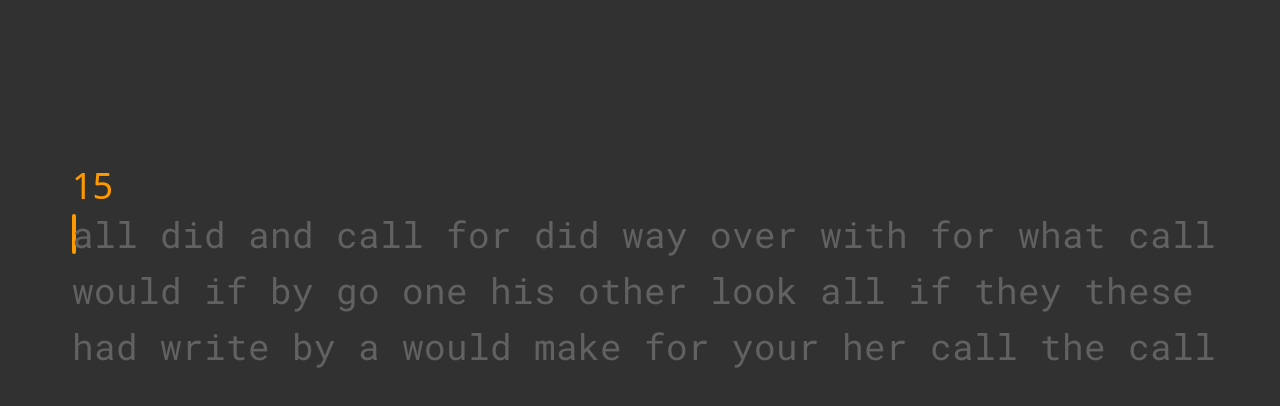
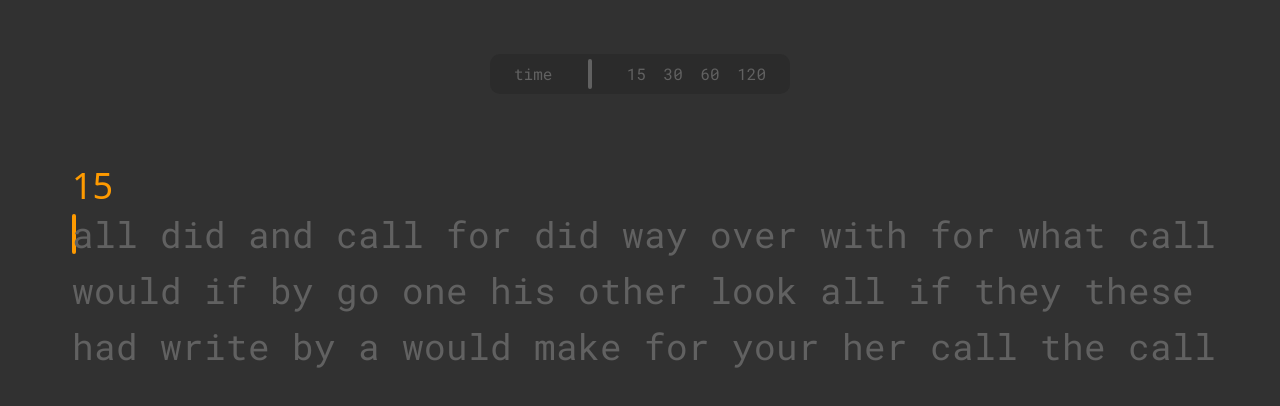
Before and after one commit to vikasgodara290/Typist, a React (Vite) app in the folder frontend/: page / in a window 1280 px wide. Shown: the part 106-512 px from the top of the page. Built offline with nearby package versions, Linux system fonts and the light colour scheme.

Commit message:
add : timer tool bar component

```diff
--- a/frontend/src/App.tsx
+++ b/frontend/src/App.tsx
@@ -7,11 +7,12 @@ import SpeedGraph from "./components/SpeedGraph";
 import { LetterTrackingType, SpeedDataBySecondType } from "./types";
 
 import "./app.css";
+import ToolBar from "./components/ToolBar";
 
 function App() {
+    const initialTimer = useRef<number>(15);
     const [timer, setTimer] = useState<number>(15);
     const timerIntervalRef = useRef<number>(timer);
-    const initialTimer = useRef<number>(15);
     const [timerStart, setTimerStart] = useState<boolean>(false);
     const [typingSpeed, setTypingSpeed] = useState<number>(0);
     const [speedDataBySecond, setSpeedDataBySecond] = useState<
@@ -102,6 +103,9 @@ function App() {
                 />
             ) : (
                 <>
+                    <div className="absolute mt-40 mx-auto left-0 right-0 top-0 bottom-0 w-[300px] h-10">
+                        <ToolBar setTimer={setTimer} initialTimer={initialTimer}/>
+                    </div>
                     <Timer timer={timer} />
                     <Words
                         noOfWords={50}
--- a/frontend/src/components/Letter.tsx
+++ b/frontend/src/components/Letter.tsx
@@ -119,7 +119,7 @@ const Letter = ({
 
     return (
         <div
-            className={`${letterColor} w-5.5 h-14 roboto-mono-400`}
+            className={`${letterColor} w-5.5 h-14 roboto-mono-400 p-0 m-0`}
             ref={letterRef}
         >
             {letter && letter}
--- a/frontend/src/components/SpeedGraph.tsx
+++ b/frontend/src/components/SpeedGraph.tsx
@@ -31,7 +31,6 @@ const SpeedGraph = ({
         wrong: number;
     }>({ total: 0, correct: 0, wrong: 0 });
     const accuracy = useRef<number>(0);
-console.log(totalIncorrectLetterP);
 
     useEffect(() => {
         let total = 0;
--- /dev/null
+++ b/frontend/src/components/ToolBar.tsx
@@ -0,0 +1,25 @@
+import { RefObject } from "react";
+
+interface ToolBarType{
+    setTimer : React.Dispatch<React.SetStateAction<number>>;
+    initialTimer : RefObject<number>;
+}
+export default function ToolBar({setTimer, initialTimer} : ToolBarType){
+
+    const handleTimerOnClick = (e : React.MouseEvent<HTMLSpanElement>) => {
+        initialTimer.current = ( Number ((e.target as HTMLSpanElement).textContent));
+
+    }
+    return(
+        <div className="w-[300px] h-10 rounded-[10px] bg-toolbar text-txtColor roboto-mono-300 flex items-center justify-between">
+            <span className="pl-6 hover:cursor-pointer">time</span>
+            <span className="h-3/4 w-1 rounded-2xl bg-txtColor"></span>
+            <div className="grid grid-cols-4 gap-2 pr-6" >
+                <span className="hover:cursor-pointer" onClick={ (e)=> handleTimerOnClick(e)}>15</span>
+                <span className="hover:cursor-pointer" onClick={handleTimerOnClick}>30</span>
+                <span className="hover:cursor-pointer" onClick={handleTimerOnClick}>60</span>
+                <span  className="hover:cursor-pointer" onClick={handleTimerOnClick}>120</span>
+            </div>
+        </div>
+    )
+}
--- a/frontend/src/components/Word.tsx
+++ b/frontend/src/components/Word.tsx
@@ -49,7 +49,7 @@ const Word = ({
             let currectWord = letterTracker.filter((item) => item.wordIndex === currentWordIndex - 1).map((item) => item.isCorrect);
 
             if(currectWord.includes(false) && currentWordIndex - 1 === wordIndex){
-                setWordStyle('h-14 flex items-center underline underline-offset-8 decoration-3 decoration-wrongTxt');
+                setWordStyle('h-14 flex items-center underline underline-offset-8 decoration-2 decoration-wrongTxt');
             }
             else{
                 setWordStyle('h-14 flex items-center');
--- a/frontend/src/index.css
+++ b/frontend/src/index.css
@@ -5,6 +5,7 @@
     --color-txtColor : #616161;
     --color-correctTxt : #F5E6C8;
     --color-wrongTxt : #E72D2D;
+    --color-toolbar : #2B2B2B;
 }
 
 .roboto-mono-400 {
@@ -13,3 +14,10 @@
   font-weight: 400;
   font-style: normal;
 }
+
+.roboto-mono-300 {
+  font-family: "Roboto Mono", monospace;
+  font-optical-sizing: auto;
+  font-weight: 400;
+  font-style: normal;
+}
```
